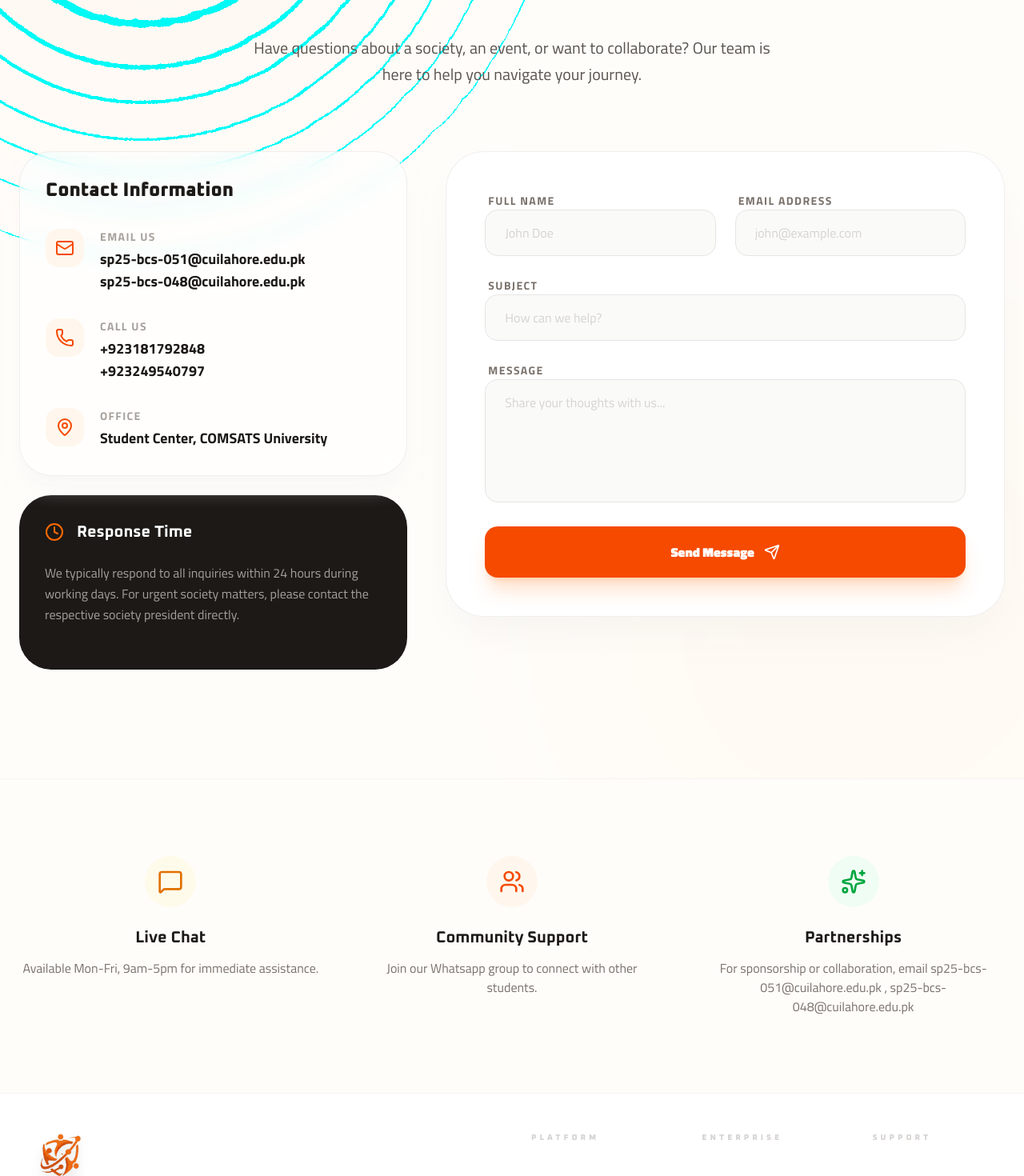
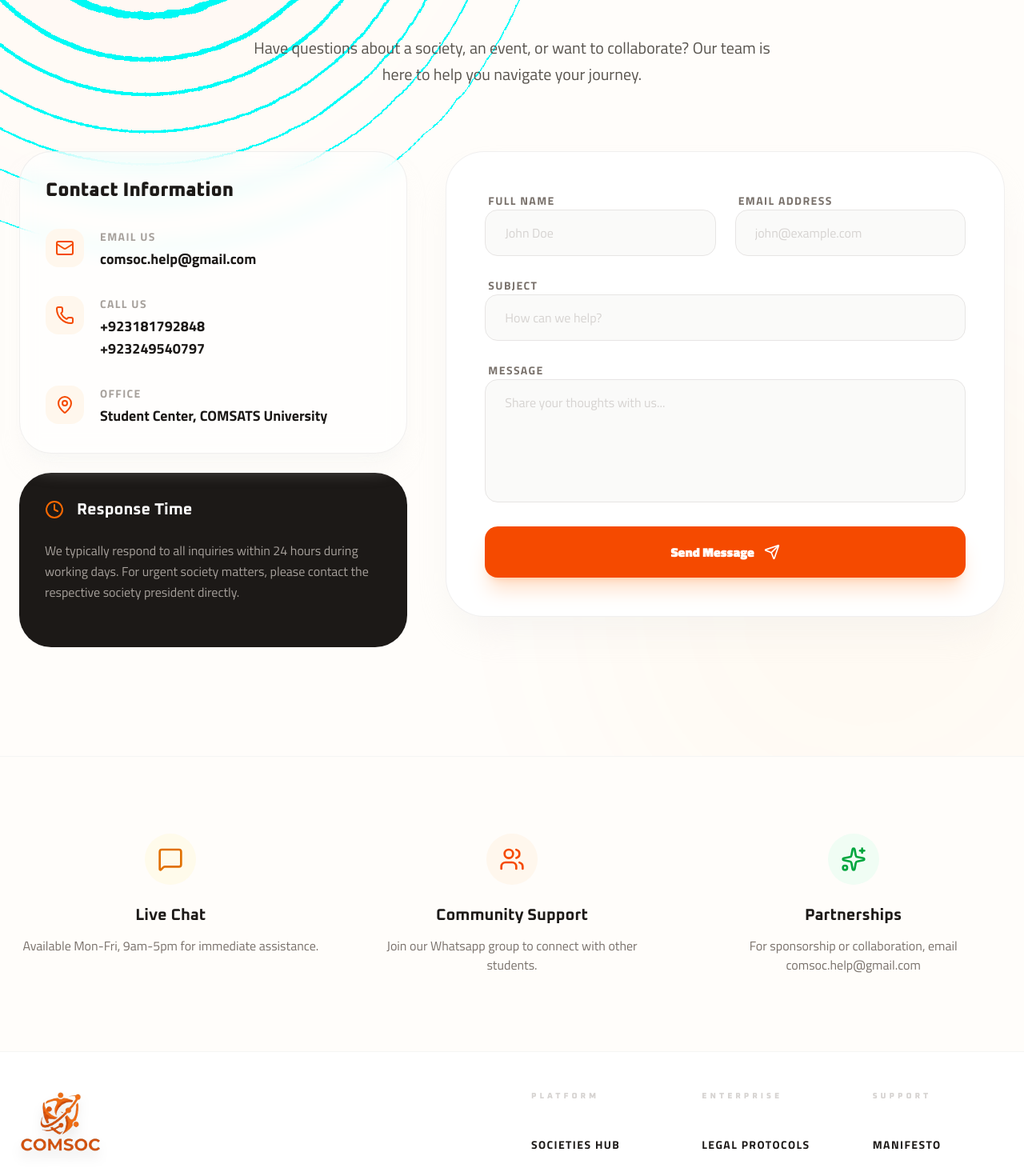
Before and after one commit to Haseebx162006/Society-Management-System-, a Next.js app in the folder frontend/: page /contact in a window 1280 px wide. Shown: the part 382-1852 px from the top of the page at 80% size. Built offline with nearby package versions, Linux system fonts and the light colour scheme; no server answers.

Commit message:
contact us page updated

```diff
--- a/frontend/src/app/contact/page.tsx
+++ b/frontend/src/app/contact/page.tsx
@@ -20,7 +20,7 @@ export default function ContactPage() {
         e.preventDefault();
         setIsSubmitting(true);
         try {
-            const response = await fetch("https://formspree.io/f/xpqjoaae", {
+            const response = await fetch("https://formspree.io/f/xdalvben", {
                 method: "POST",
                 headers: {
                     "Content-Type": "application/json",
@@ -106,8 +106,7 @@ export default function ContactPage() {
                                         </div>
                                         <div>
                                             <p className="text-sm font-bold text-stone-400 uppercase tracking-widest mb-1">Email Us</p>
-                                            <p className="text-lg font-bold text-stone-900">sp25-bcs-051@cuilahore.edu.pk</p>
-                                            <p className="text-lg font-bold text-stone-900">sp25-bcs-048@cuilahore.edu.pk</p>
+                                            <p className="text-lg font-bold text-stone-900">comsoc.help@gmail.com</p>
                                         </div>
                                     </div>
 
@@ -269,7 +268,7 @@ export default function ContactPage() {
                                 <Sparkles className="w-8 h-8" />
                             </div>
                             <h4 className="text-xl font-bold mb-3">Partnerships</h4>
-                            <p className="text-stone-500">For sponsorship or collaboration, email sp25-bcs-051@cuilahore.edu.pk , sp25-bcs-048@cuilahore.edu.pk</p>
+                            <p className="text-stone-500">For sponsorship or collaboration, email comsoc.help@gmail.com</p>
                         </div>
                     </div>
                 </div>
```
